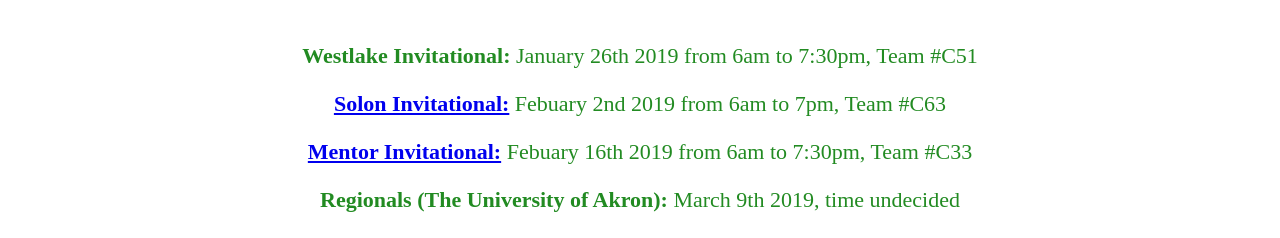
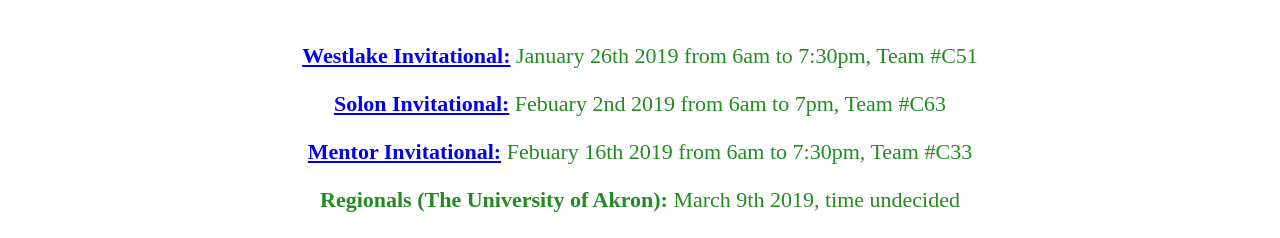
Before and after one commit to StowScienceOly/StowScienceOly.github.io, a plain HTML site: page index.html in a window 1280 px wide. Shown: the part 367-605 px from the top of the page. Drawn offline with Linux system fonts and the light colour scheme.

Commit message:
Update index.html
schedule for Westlake

```diff
--- a/index.html
+++ b/index.html
@@ -30,7 +30,7 @@
 <hr>
 <!--<h2>Announcements</h2>-->
 <h2>Competitions</h2>
-<p id="normalText"><b>Westlake Invitational:</b> January 26th 2019 from 6am to 7:30pm, Team #C51</p>
+<p id="normalText"><a href="https://docs.google.com/spreadsheets/d/1u0v5ppHM05lLI_-AEPNhNhwfWST2LJaB9LGn1X_Yn-Y/edit?usp=sharing"><b>Westlake Invitational:</b></a> January 26th 2019 from 6am to 7:30pm, Team #C51</p>
 <p id="normalText"><a href="https://docs.google.com/spreadsheets/d/1v2Zo6UAKD0nFKDZbO2o5IqtUrxq1XwovV0b1rV0cdZQ/edit?usp=sharing" target="_blank"><b>Solon Invitational:</b></a> Febuary 2nd 2019 from 6am to 7pm, Team #C63</p>
 <p id="normalText"><a href="https://docs.google.com/spreadsheets/d/14xEgog_nMlIYJOEf4IRVwJNNg_dye--KvnCuOm46a40/edit?usp=sharing"><b>Mentor Invitational:</b></a> Febuary 16th 2019 from 6am to 7:30pm, Team #C33</p>
 <p id="normalText"><b>Regionals (The University of Akron):</b> March 9th 2019, time undecided</p>
```
